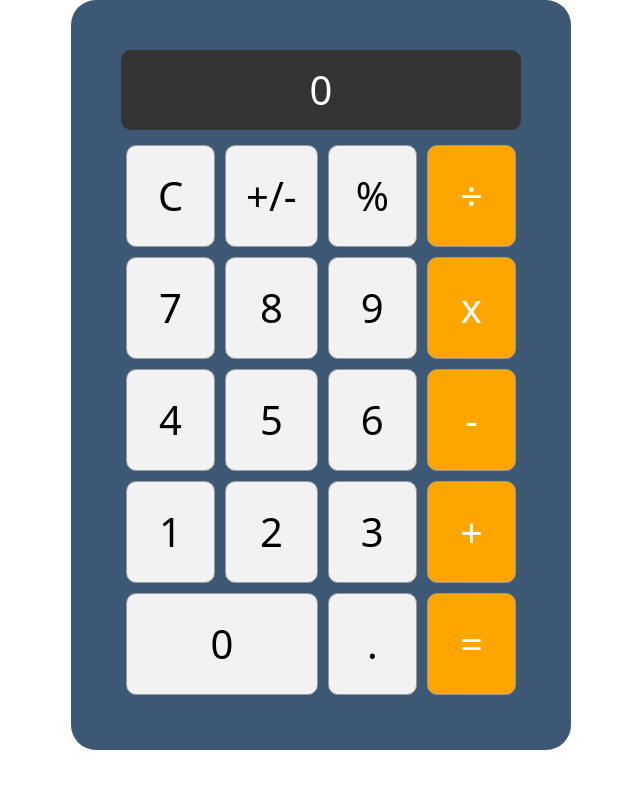
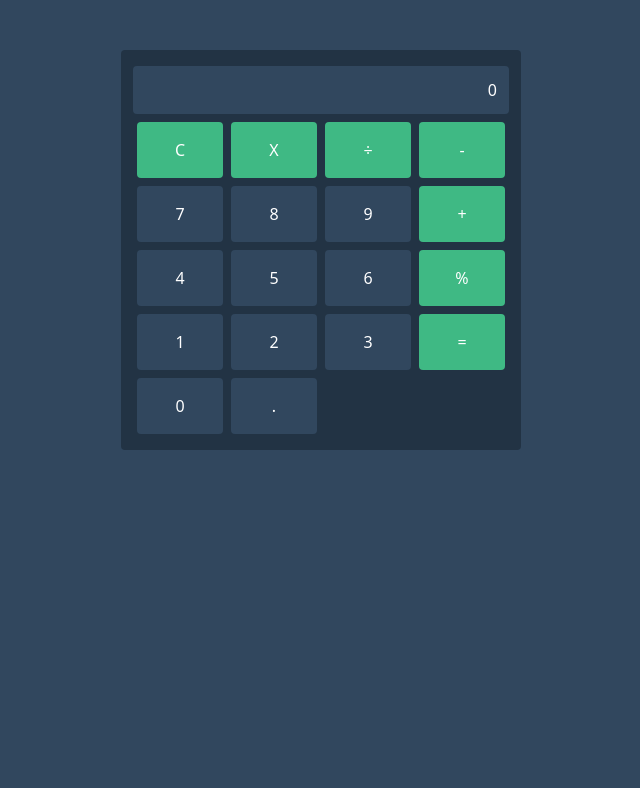
Before and after one commit to serenesoft/PROJECT1-SEC-2-MaiRuName, a Vue app: page / in a window 1280 px wide. Shown: the top 788 px of the page, without its empty margins (319-959 px from the left). Built offline with nearby package versions, Linux system fonts and the light colour scheme; the HTML template or start-up script is replaced by a standard one.

Commit message:
Calculator Version 2

```diff
--- a/src/App.vue
+++ b/src/App.vue
@@ -1,131 +1,96 @@
 <script>
 export default {
+  name: 'Calculator',
+  props: {
+    msg: String
+  },
   data() {
     return {
-      previous: null,
-      current: '',
-      operator:null,
-      operatorClicked: false,
+      calculatorValue: '',
+      calculatorElements: ['C', 'X', '÷', '-', 7, 8, 9, '+', 4, 5, 6, '%', 1, 2, 3, '=', 0, '.'],
+      operator: null,
+      previousCalculatorValue: '',
     }
   },
-  methods:{
-    clear(){
-      this.current = ''
-    },
-    sign(){
-      this.current = this.current.charAt(0) === '-' ?  this.current.slice(1): `-${this.current}`
-    },
-    setPrevious(){
-      this.previous=this.current
-      this.operatorClicked = true
-    },
-    percent(){
-      this.current = `${parseFloat(this.current) / 100}`
-    },
-    divide(){
-      this.operator = (a,b) => a/b
-      this.setPrevious()
-    }
-    ,
-    multiply(){
-      this.operator = (a,b) => a*b
-      this.setPrevious()
-    },
-    minus(){
-      this.operator = (a,b) => a-b
-      this.setPrevious()
-    },
-    plus(){
-      this.operator = (a,b) => a+b
-      this.setPrevious()
-    },
-    equal(){
-      this.current = `${this.operator(parseFloat(this.previous),parseFloat(this.current))}`
-      this.previous = null
-    },
-    append(number){
-      if(this.operatorClicked){
-        this.current = '';
-        this.operatorClicked = false;
+
+  methods: {
+    action(n) {
+
+      // Append Value
+      if (!isNaN(n) || n === '.') {
+        this.calculatorValue += n + '';
       }
-      this.current = `${this.current}${number}`
-    },
-    dot(){
-      if(this.current.indexOf('.') === -1)
-      this.append('.')
+
+      // Clear value
+      if (n === 'C') {
+        this.calculatorValue = '';
+      }
+
+      // Percentage
+      if (n === '%') {
+        this.calculatorValue = this.calculatorValue / 100
+      }
+
+
+      if (['X', '÷', '-', '+'].includes(n)) {
+        if (n === '÷') {
+          this.operator = '/'
+        }
+        else {
+          this.operator = n
+        }
+        this.previousCalculatorValue = this.calculatorValue
+        this.calculatorValue = '';
+      }
+
+      if (n === '=') {
+        this.calculatorValue = eval(
+          this.previousCalculatorValue + this.operator + this.calculatorValue
+        );
+
+        this.previousCalculatorValue = ''
+        this.operator = null;
+      }
     }
   }
 }
 </script>
 
 <template>
-  <div class="calculator">
-    <div class="display">{{current || '0'}}</div>
-    <div @click="clear" class="btn">C</div>
-    <div @click="sign" class="btn">+/-</div>
-    <div @click="percent" class="btn">%</div>
-    <div @click="divide" class="btn , operator">÷</div>
-    <div @click="append('7')" class="btn">7</div>
-    <div @click="append('8')" class="btn">8</div>
-    <div @click="append('9')" class="btn">9</div>
-    <div @click="multiply" class="btn , operator">x</div>
-    <div @click="append('4')" class="btn">4</div>
-    <div @click="append('5')" class="btn">5</div>
-    <div @click="append('6')" class="btn">6</div>
-    <div @click="minus" class="btn , operator">-</div>
-    <div @click="append('1')" class="btn">1</div>
-    <div @click="append('2')" class="btn">2</div>
-    <div @click="append('3')" class="btn">3</div>
-    <div @click="plus" class="btn , operator">+</div>
-    <div @click="append('0')" class="btn , zero">0</div>
-    <div @click="dot" class="btn">.</div>
-    <div @click="equal" class="btn , operator">=</div>
+  <div class="h-screen bg-vue-dark py-[50px]">
+
+    <div class="w-full p-3 max-w-[400px] mx-auto bg-[#234] rounded">
+
+      <!-- Calculator Result -->
+      <div class="w-full rounded my-1 p-3 text-right font-weight-bold text-white bg-vue-dark">
+        {{ calculatorValue || 0}}
+      </div>
+
+      <!-- Calculator buttons -->
+      <div class="grid grid-cols-4 gap-[0.0005rem]">
+        <div v-for="n in calculatorElements" :key="n">
+          <div class="rounded text-white text-center m-1 py-4 bg-vue-dark hover-class"
+            :class="{ 'bg-vue-green': ['C', 'X', '÷', '-', '+', '%', '='].includes(n) }" @click="action(n)">
+            {{ n }}
+          </div>
+        </div>
+
+      </div>
+    </div>
   </div>
 </template>
 
 <style scoped>
-.calculator {
-  margin: auto;
-  width: 500px;
-  padding: 50px;
-  border-radius: 25px;
-  background-color: #3D5875;
-  font-size: 40px;
-  display: grid;
-  grid-template-columns: repeat(4, 1fr);
-  grid-auto-rows: minmax(50px, auto);
-
+.bg-vue-dark {
+  background: #31475e;
 }
 
-.display {
-  grid-column: 1/5;
-  background-color: #333;
-  border-radius: 10px;
-  color: white;
-  text-align: center;
-  padding: 10px;
-  margin-bottom: 10px;
-}
-
-.zero {
-  grid-column: 1/3;
-}
-
-.btn {
-  background-color: #f2f2f2;
-  border: 1px solid #999;
-  padding: 20px;
-  margin: 5px;
-  border-radius: 10px;
-  text-align: center;
-}
-.btn:hover{
+.hover-class:hover {
   cursor: pointer;
   background: #3D5875;
 }
 
-.operator {
-  background-color: orange;
-  color: white;
+.bg-vue-green {
+  background: #3fb984;
 }
 </style>
```
